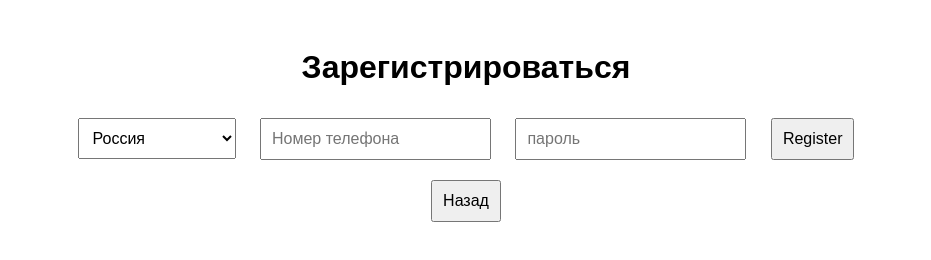
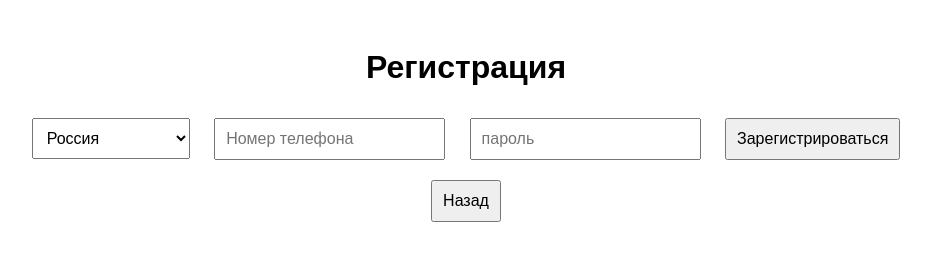
Before and after one commit to pixelatee/website, a plain HTML site: page register.html in a window 1280 px wide. Shown: the whole page, without its empty margins (174-1105 px from the left). Drawn offline with Linux system fonts and the light colour scheme.

Commit message:
Update register.html

```diff
--- a/register.html
+++ b/register.html
@@ -7,7 +7,7 @@
     <link rel="stylesheet" href="styles.css">
 </head>
 <body>
-    <h1>Зарегистрироваться</h1>
+    <h1>Регистрация</h1>
     <form id="registerForm">
         <select id="country" name="country" required>
     <option value="RU">Россия</option>
@@ -23,7 +23,7 @@
 
         <input type="tel" name="phone" placeholder="Номер телефона" required>
         <input type="password" name="password" placeholder="пароль" required>
-        <button type="submit">Register</button>
+        <button type="submit">Зарегистрироваться</button>
     </form>
     <button id="backButton">Назад</button>
 
```
